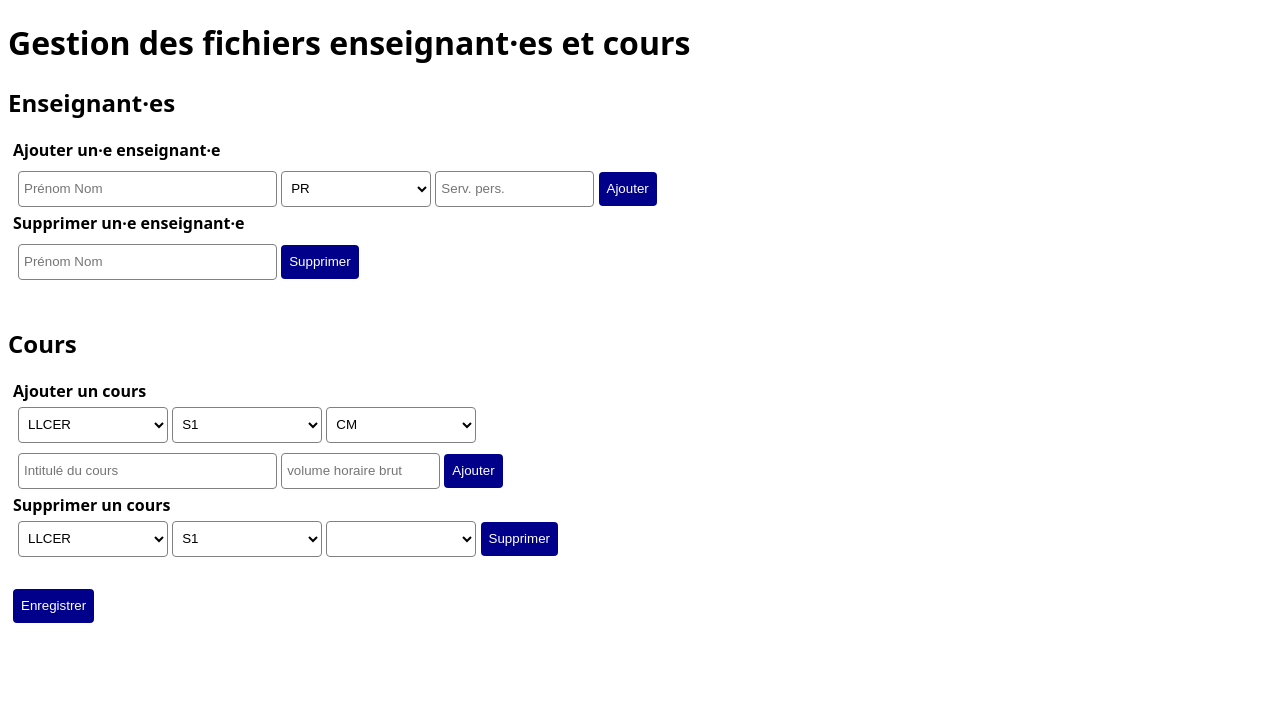
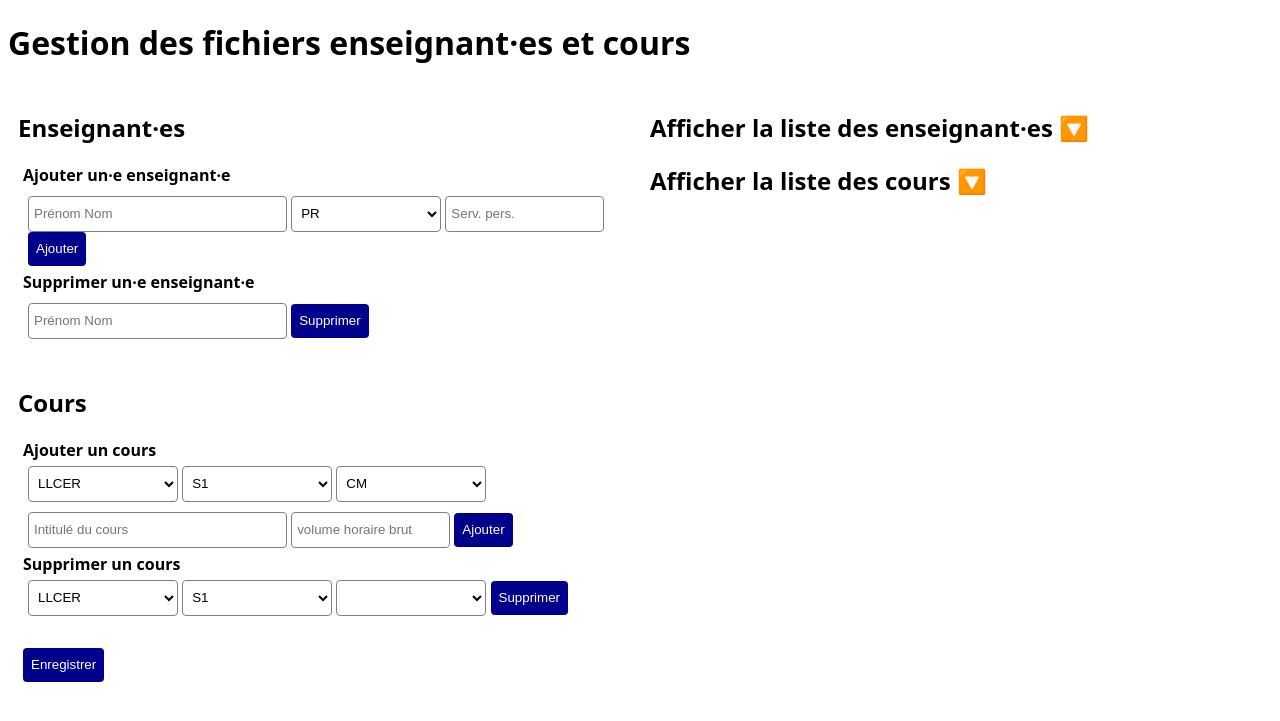
Before and after one commit to fmoncomble/fmoncomble.github.io, a Jekyll site: the page voeux/gestion.html, which Jekyll copies as it is, in a window 1280 px wide. Shown: the top 721 px of the page. Built offline with Jekyll 4.4.1, drawn with Linux system fonts in a browser that asks for light colours; some of the changed lines change nothing that is shown.

Commit message:
Update gestion

```diff
--- a/voeux/gestion.css
+++ b/voeux/gestion.css
@@ -15,3 +15,40 @@
 button.wishes-ui {
     margin-right: 5px;
 }
+
+.wrapper {
+    display: flex;
+}
+
+.container {
+    width: 50%;
+}
+
+h2.show-hide {
+    cursor: pointer;
+}
+
+h2.show-hide:hover {
+    color: #0000cc;
+}
+
+.spinner {
+    border: solid 2px #ddd;
+    border-left: solid 2px darkblue;
+    border-radius: 50%;
+    width: 12px;
+    height: 12px;
+    animation: spin 1s linear infinite;
+    display: none;
+    vertical-align: middle;
+    margin-left: 5px;
+}
+
+@keyframes spin {
+    0% {
+        transform: rotate(0deg);
+    }
+    100% {
+        transform: rotate(360deg);
+    }
+}
--- a/voeux/gestion.html
+++ b/voeux/gestion.html
@@ -8,6 +8,8 @@
     </head>
     <body>
         <h1 class="wishes-ui">Gestion des fichiers enseignant·es et cours</h1>
+        <div class="wrapper">
+            <div id="container-1" class="container">
                 <h2>Enseignant·es</h2>
                 <div id="prof-add" class="wishes-ui">
                     <b>Ajouter un·e enseignant·e</b>
@@ -34,10 +36,13 @@
                             type="number"
                             placeholder="Serv. pers."
                         />
-                <button id="prof-add-btn" class="wishes-ui">Ajouter</button>
+                        <button id="prof-add-btn" class="wishes-ui">
+                            Ajouter
+                        </button>
                     </div>
                     <div id="added-prof-div" style="display: none">
-                <span id="added-prof" class="wishes-ui"></span> a été ajouté·e
+                        <span id="added-prof" class="wishes-ui"></span> a été
+                        ajouté·e
                     </div>
                 </div>
                 <div id="prof-delete" class="wishes-ui">
@@ -65,10 +70,14 @@
                     <b>Ajouter un cours</b>
                     <div>
                         <select id="course-filière" class="wishes-ui">
-                    <option value="LLCER" data-level="l" selected>LLCER</option>
+                            <option value="LLCER" data-level="l" selected>
+                                LLCER
+                            </option>
                             <option value="LEA" data-level="l">LEA</option>
                             <option value="MEEF" data-level="m">MEEF</option>
-                    <option value="MLLCER" data-level="m">Master LLCER</option>
+                            <option value="MLLCER" data-level="m">
+                                Master LLCER
+                            </option>
                             <option value="LMI" data-level="m">LMI</option>
                             <option value="agreg" data-level="a">
                                 Agrégation interne
@@ -79,10 +88,18 @@
                             <option value="S2">S2</option>
                             <option value="S3" data-nota="true">S3</option>
                             <option value="S4" data-nota="true">S4</option>
-                    <option value="S5" data-nota="true" data-notm="true">
+                            <option
+                                value="S5"
+                                data-nota="true"
+                                data-notm="true"
+                            >
                                 S5
                             </option>
-                    <option value="S6" data-nota="true" data-notm="true">
+                            <option
+                                value="S6"
+                                data-nota="true"
+                                data-notm="true"
+                            >
                                 S6
                             </option>
                         </select>
@@ -106,7 +123,9 @@
                             placeholder="volume horaire brut"
                             class="wishes-ui"
                         />
-                <button id="course-add-btn" class="wishes-ui">Ajouter</button>
+                        <button id="course-add-btn" class="wishes-ui">
+                            Ajouter
+                        </button>
                     </div>
                     <div id="added-course-div" style="display: none">
                         <span id="added-course-span"></span> a été ajouté
@@ -116,10 +135,14 @@
                     <b>Supprimer un cours</b>
                     <div>
                         <select id="course-filière-2" class="wishes-ui">
-                    <option value="LLCER" data-level="l" selected>LLCER</option>
+                            <option value="LLCER" data-level="l" selected>
+                                LLCER
+                            </option>
                             <option value="LEA" data-level="l">LEA</option>
                             <option value="MEEF" data-level="m">MEEF</option>
-                    <option value="MLLCER" data-level="m">Master LLCER</option>
+                            <option value="MLLCER" data-level="m">
+                                Master LLCER
+                            </option>
                             <option value="LMI" data-level="m">LMI</option>
                             <option value="agreg" data-level="a">
                                 Agrégation interne
@@ -130,10 +153,18 @@
                             <option value="S2">S2</option>
                             <option value="S3" data-nota="true">S3</option>
                             <option value="S4" data-nota="true">S4</option>
-                    <option value="S5" data-nota="true" data-notm="true">
+                            <option
+                                value="S5"
+                                data-nota="true"
+                                data-notm="true"
+                            >
                                 S5
                             </option>
-                    <option value="S6" data-nota="true" data-notm="true">
+                            <option
+                                value="S6"
+                                data-nota="true"
+                                data-notm="true"
+                            >
                                 S6
                             </option>
                         </select>
@@ -148,7 +179,10 @@
                 </div>
                 <br />
                 <div>
-            <button id="save-changes-btn" class="wishes-ui">Enregistrer</button>
+                    <button id="save-changes-btn" class="wishes-ui">
+                        Enregistrer
+                    </button>
+                    <span class="spinner" id="spinner"></span>
                 </div>
                 <div id="save-msg" class="wishes-ui"></div>
                 <dialog id="auth-dialog">
@@ -159,9 +193,23 @@
                         type="password"
                         placeholder="Jeton d'authentification"
                     />
-            <button id="auth-save-btn" class="wishes-ui">Enregistrer</button>
+                    <button id="auth-save-btn" class="wishes-ui">
+                        Enregistrer
+                    </button>
                 </dialog>
                 <datalist id="prof-list"></datalist>
                 <datalist id="course-list"></datalist>
+            </div>
+            <div id="container-2" class="container">
+                <div>
+                    <h2 id="show-profs" class="show-hide">Afficher la liste des enseignant·es 🔽</h2>
+                    <div id="profs-display" style="display: none"></div>
+                </div>
+                <div>
+                    <h2 id="show-courses" class="show-hide">Afficher la liste des cours 🔽</h2>
+                    <div id="courses-display" style="display: none"></div>
+                </div>
+            </div>
+        </div>
     </body>
 </html>
--- a/voeux/gestion.js
+++ b/voeux/gestion.js
@@ -20,6 +20,7 @@
     // Get profs and cours files
     async function getFile(url) {
         try {
+            url += '?t=' + new Date().getTime();
             const res = await fetch(url);
             if (res && res.ok) {
                 const data = await res.json();
@@ -146,7 +147,9 @@
             profAddInput.focus();
             return;
         }
-        const customService = Number(document.getElementById('custom-service').value);
+        const customService = Number(
+            document.getElementById('custom-service').value
+        );
         let newProf;
         if (customService) {
             newProf = {
@@ -322,17 +325,10 @@
             }
         } else {
             courseData.push(newCourse);
-            courseData.sort((a, b) => {
-                const intA = a.intitulé.toLowerCase();
-                const intB = b.intitulé.toLowerCase();
-                if (intA < intB) {
-                    return -1;
-                }
-                if (intA > intB) {
-                    return 1;
-                }
-                return 0;
-            });
+            courseData.sort(sortByInt);
+            courseData.sort(sortBySem);
+            courseData.sort(sortByFil);
+            console.log('Courses after sorting: ', courseData);
             const addedCourseDiv = document.getElementById('added-course-div');
             const addedCourseSpan =
                 document.getElementById('added-course-span');
@@ -343,6 +339,41 @@
             courseChanged = true;
         }
         buildCourseList();
+    }
+
+    // Course sorting functions
+    function sortByFil(a, b) {
+        const filA = a.filière.toLowerCase();
+        const filB = b.filière.toLowerCase();
+        if (filA < filB) {
+            return -1;
+        }
+        if (filA > filB) {
+            return 1;
+        }
+        return 0;
+    }
+    function sortBySem(a, b) {
+        const semA = a.semestre.toLowerCase();
+        const semB = b.semestre.toLowerCase();
+        if (semA < semB) {
+            return -1;
+        }
+        if (semA > semB) {
+            return 1;
+        }
+        return 0;
+    }
+    function sortByInt(a, b) {
+        const intA = a.intitulé.toLowerCase();
+        const intB = b.intitulé.toLowerCase();
+        if (intA < intB) {
+            return -1;
+        }
+        if (intA > intB) {
+            return 1;
+        }
+        return 0;
     }
 
     // Delete course
@@ -398,6 +429,7 @@
             window.alert('Aucun changement effectué');
             return;
         }
+        const spinner = document.getElementById('spinner');
         if (profChanged) {
             const url =
                 'https://api.github.com/repos/fmoncomble/fmoncomble.github.io/contents/voeux/profs.json';
@@ -407,8 +439,15 @@
             const finalFile = btoa(String.fromCharCode.apply(null, utf8Array));
             const msg = 'profs';
             try {
-                await updateFile(url, finalFile, msg);
-                profChanged = false;
+                spinner.style.display = 'inline-block'
+                const success = await updateFile(url, finalFile, msg);
+                if (success) {
+                    spinner.style.display = 'none';
+                    const saveMsg = document.getElementById('save-msg');
+                    saveMsg.textContent = saveMsg.textContent +=
+                        'Fichier "' + msg + '" mis à jour\n';
+                    profChanged = false;
+                }
             } catch (error) {
                 throw new Error(error);
             }
@@ -422,8 +461,15 @@
             const finalFile = btoa(String.fromCharCode.apply(null, utf8Array));
             const msg = 'cours';
             try {
-                await updateFile(url, finalFile, msg);
-                courseChanged = false;
+                spinner.style.display = 'inline-block';
+                const success = await updateFile(url, finalFile, msg);
+                if (success) {
+                    spinner.style.display = 'none';
+                    const saveMsg = document.getElementById('save-msg');
+                    saveMsg.textContent = saveMsg.textContent +=
+                        'Fichier "' + msg + '" mis à jour\n';
+                    courseChanged = false;
+                }
             } catch (error) {
                 throw new Error(error);
             }
@@ -464,13 +510,88 @@
                     window.alert('Erreur lors de la sauvegarde');
                     throw new Error(error);
                 } else {
-                    const saveMsg = document.getElementById('save-msg');
-                    saveMsg.textContent = saveMsg.textContent +=
-                        'Fichier ' + msg + ' mis à jour\n';
+                    return true;
                 }
             } catch (error) {
                 throw new Error(error);
             }
         }
     }
+
+    // Display lists
+    const showProfs = document.getElementById('show-profs');
+    const profsDisplay = document.getElementById('profs-display');
+    showProfs.onclick = () => {
+        displayProfs();
+    };
+    function displayProfs() {
+        if (profsDisplay.style.display === 'none') {
+            for (t of teacherData) {
+                const div = document.createElement('div');
+                div.textContent = `${t.name}, ${t.status}`;
+                profsDisplay.appendChild(div);
+            }
+            showProfs.textContent = 'Masquer la liste des enseignant·es 🔼';
+            profsDisplay.style.display = 'block';
+        } else if (profsDisplay.style.display === 'block') {
+            profsDisplay.innerHTML = null;
+            showProfs.textContent = 'Afficher la liste des enseignant·es 🔽';
+            profsDisplay.style.display = 'none';
+        }
+    }
+
+    const showCourses = document.getElementById('show-courses');
+    const coursesDisplay = document.getElementById('courses-display');
+    showCourses.onclick = () => {
+        displayCourses();
+    };
+    function displayCourses() {
+        if (coursesDisplay.style.display === 'none') {
+            const filières = Array.from(
+                filièreSelect.querySelectorAll('option')
+            );
+            const semestres = Array.from(
+                semestreSelect.querySelectorAll('option')
+            );
+            for (f of filières) {
+                const fDiv = document.createElement('h3');
+                // fDiv.style.fontWeight = 'bold';
+                // fDiv.style.marginLeft = '5px';
+                fDiv.textContent = f.value;
+                // coursesDisplay.appendChild(fDiv);
+                for (s of semestres) {
+                    const sDiv = document.createElement('h4');
+                    // sDiv.style.fontWeight = 'bold';
+                    sDiv.style.marginLeft = '2rem';
+                    sDiv.textContent = s.value;
+                    // fDiv.appendChild(sDiv);
+                    const courses = courseData.filter(
+                        (c) => c.filière === f.value && c.semestre === s.value
+                    );
+                    if (courses.length > 0) {
+                        for (c of courses) {
+                            const div = document.createElement('div');
+                            div.style.fontWeight = 'normal';
+                            div.style.marginLeft = '2rem';
+                            div.textContent = `${c.filière} ${c.semestre} ${c.intitulé} ${c.eqtd}h TD`;
+                            sDiv.appendChild(div);
+                            fDiv.appendChild(sDiv);
+                        }
+                        coursesDisplay.appendChild(fDiv);
+                    }
+                }
+            }
+            // for (c of courseData) {
+            //     const div = document.createElement('div');
+            //     div.textContent = `${c.filière} ${c.semestre} ${c.intitulé} ${c.eqtd}h TD`;
+            //     coursesDisplay.appendChild(div);
+            // }
+            showCourses.textContent = 'Masquer la liste des cours 🔼';
+            coursesDisplay.style.display = 'block';
+        } else if (coursesDisplay.style.display === 'block') {
+            coursesDisplay.innerHTML = null;
+            showCourses.textContent = 'Afficher la liste des cours 🔽';
+            coursesDisplay.style.display = 'none';
+        }
+    }
 });
```
Lines whose indentation alone changed are shown as unchanged.
